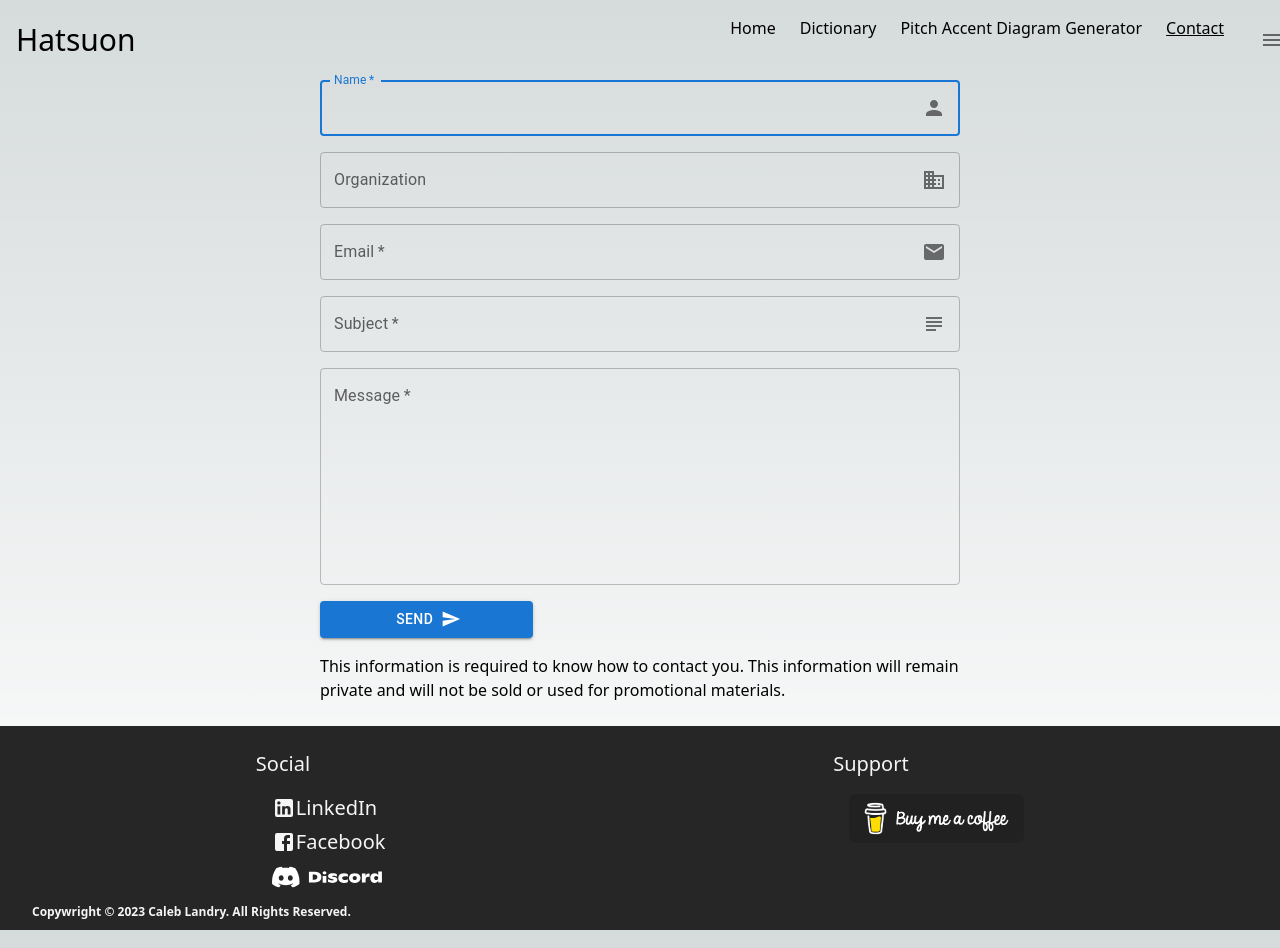
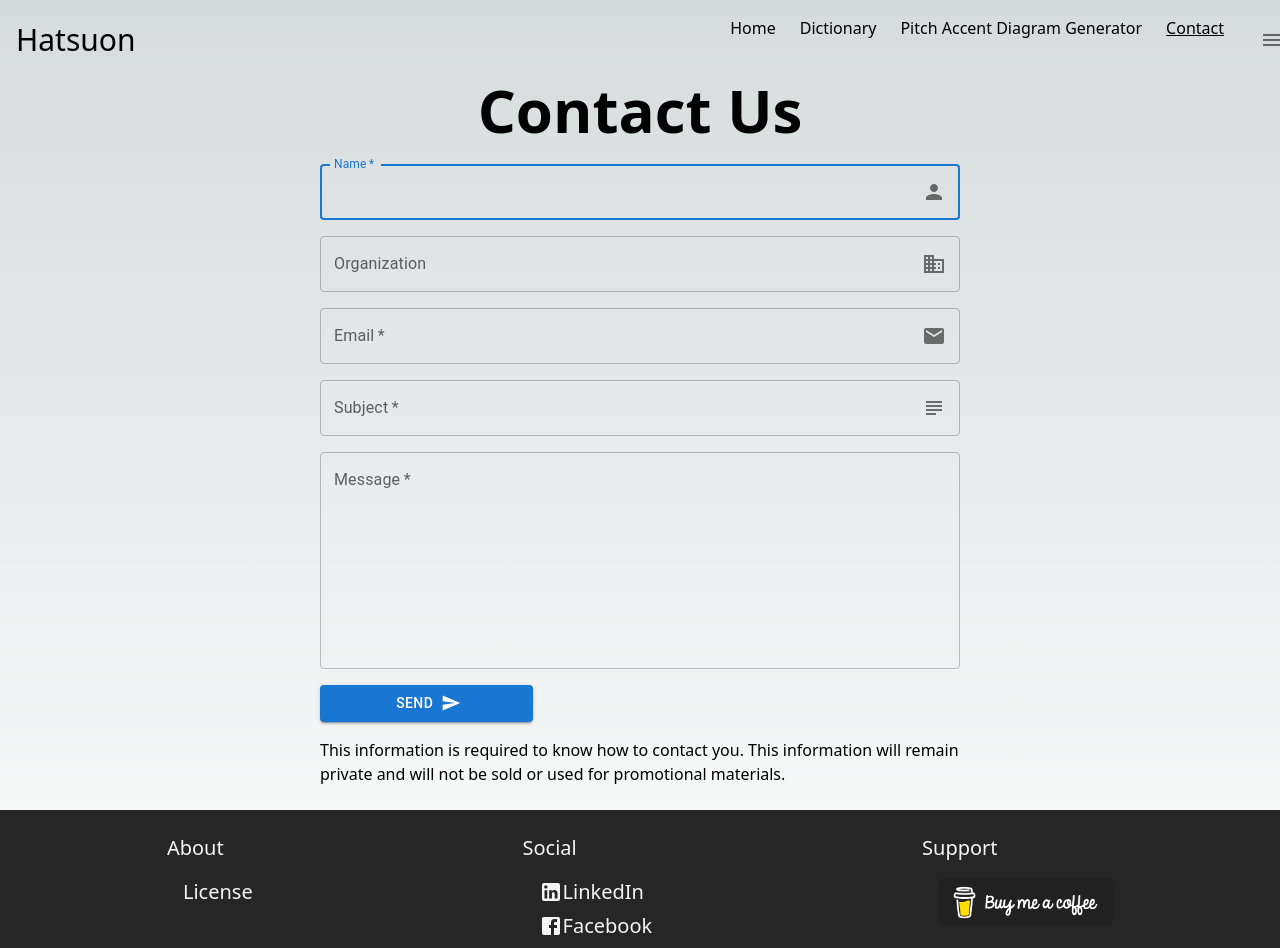
Before and after one commit to Caleblan/hatsuon_dictionary, a Next.js app: page /contact in a window 1280 px wide. Shown: the top 948 px of the page. Built offline with nearby package versions, Linux system fonts and the light colour scheme.

Commit message:
Fixed many styling issues. Fixed contacts slightly

```diff
--- a/components/Dictionary/DictionaryEntry.tsx
+++ b/components/Dictionary/DictionaryEntry.tsx
@@ -11,6 +11,8 @@ import Link from 'next/link'
 
 
 const { fit } = require('furigana');
+
+import * as wanakana from 'wanakana';
 
 import FuriganaWord from './FuriganaWord';
 
@@ -146,12 +148,12 @@ export default function DictionaryEntry({entryInfo /*, diagrams*/, language}: {e
     return (
         <div className="w-full flex mb-4 border-b border-gray-300">
             {/* Used to  */}
-            <div className="flex w-fit mb-4">
-                <div className="w-fit flex flex-col px-4">
+            <div className="w-fit flex flex-col px-4 mb-4">
+                <div className="w-fit flex gap-x-4 flex-col sm:flex-row mb-2">
                     {/* {createWordElement(kanji, kana)} */}
-                    1
-                    <FuriganaWord word={kanji.length > 0 ? kanji[0].text : null} reading={kana[0].text}
+                    <FuriganaWord className="font-bold text-3xl" word={kanji.length > 0 ? kanji[0].text : null} reading={kana[0].text}
                     showFuri={true}/>
+                    <span className="align-baseline">{wanakana.toRomaji(kana[0].text)}</span>
                 </div>
                 <div className="flex flex-col w-3/4">
                     {definitionElements}
--- a/components/Dictionary/DictionaryFooter.tsx
+++ b/components/Dictionary/DictionaryFooter.tsx
@@ -50,7 +50,7 @@ export default function DictionaryFooter({entriesCount, pageEntries, currentPage
             </Tooltip>
 
             <span className="flex items-center align-middle">
-                <TextField className="w-12 mr-2" size="small" value={page}
+                <TextField className="w-14 mr-2" size="small" value={page}
                     InputProps={{spellCheck: false}} inputProps={{ style: {textAlign: 'center', height: "2em", padding: "0.1em 0em 0.1em 0em"} }}
                     onChange={(event:React.ChangeEvent<HTMLTextAreaElement | HTMLInputElement>) => {
                         // Non-number character
@@ -81,7 +81,7 @@ export default function DictionaryFooter({entriesCount, pageEntries, currentPage
                     }
                 }}/>
 
-                <span> {`of ${Math.ceil(entriesCount/pageEntries)}`} </span>
+                <span className="min-w-fit"> {`of ${Math.ceil(entriesCount/pageEntries)}`} </span>
 
             </span>
 
--- a/components/Dictionary/FuriganaWord.tsx
+++ b/components/Dictionary/FuriganaWord.tsx
@@ -6,11 +6,12 @@ interface furigana {
   word: string | null,
   reading: string,
   furi ?: string,
-  showFuri: boolean
+  showFuri: boolean,
+  className: string
 }
 
 
-export default function FuriganaWord({ word, reading, furi, showFuri }: furigana): JSX.Element {
+export default function FuriganaWord({ word, reading, furi, showFuri, className}: furigana): JSX.Element {
 
 
     // If is a valid input, then we add furigana
@@ -31,8 +32,8 @@ export default function FuriganaWord({ word, reading, furi, showFuri }: furigana
         // ))
         // }
         // </Wrapper>
-        <>
-        {word}
-        </>
+        <span className={className}>
+        {word ? word : reading}
+        </span>
   );
 }
--- a/components/Dictionary/SearchBar.tsx
+++ b/components/Dictionary/SearchBar.tsx
@@ -27,10 +27,7 @@ interface input {
 
 export default function DictionaryEntry({query}:input): JSX.Element {
 
-
-      //ONly here so that when back button pressed, the query is also set as the previous one
-    const [searchQuery, updateSearchQuery] = useState<string>(query)
-
+  const [searchQuery, updateSearchQuery] = useState<string>(query)
 
   useEffect(() => {
     updateSearchQuery(query)
--- a/components/Footer/Footer.tsx
+++ b/components/Footer/Footer.tsx
@@ -39,11 +39,14 @@ export default function Footer(): JSX.Element {
             <div className={styling.footerColumns}>
 
                 {/* About */}
-                {/* <nav className={styling.column}>
+                <nav className={styling.column}>
                     <span className={styling.columnHeader}>About</span>
                     <ul className={styling.list}>
+                        <Link className={styling.footerLink} href={links.internalLinks.license} target="_blank" rel="noopener noreferrer">
+                            License
+                        </Link>
                     </ul>
-                </nav> */}
+                </nav>
 
                 {/* Social Links */}
                 <nav className={styling.column}>
@@ -77,8 +80,8 @@ export default function Footer(): JSX.Element {
                     </ul>
                 </nav>
 
-                {/* Contact Links
-                <nav className="Column">
+                {/* Contact Links */}
+                {/* <nav className="Column">
                     <h3 className="ColumnHeader">Contact</h3>
                     <ul>
                         <input></input>
--- a/components/Header/Header.tsx
+++ b/components/Header/Header.tsx
@@ -9,48 +9,46 @@ import {useRouter} from 'next/router';
 
 import links from "../../links.json"
 
-
-
+// Used for styling
+const styling: any[string] = {
+    "header": "w-full mx-4 py-4",
+    "websiteIcon": "w-1/2 flex text-3xl",
+    "headerLink": "hidden md:inline",
+    "menuButton": "md:hidden px-8"
+};
 
 export default function Header() {
 
     const router = useRouter();
 
     return (
-        <header className="w-full mx-4 my-4">
+        <header className={styling.header}>
+
             <nav className="w-full flex items-center">
-                <div className="w-1/2 flex text-3xl">
-                    <Link href={links.internalLinks.home}>Hatsuon</Link>
-                </div>
+
+                {/* Website Icon */}
+                <Link className={styling.websiteIcon} href={links.internalLinks.home}>Hatsuon</Link>
+
+                {/* Header Page Links */}
                 <div className="w-1/2 flex justify-end gap-x-6 space-around">
 
-                    <span className={`lg:visible sm:invisible ${router.asPath == links.internalLinks.home ? "underline" : ""}`}>
-                        {/* <Link href="/dictionary">Dictionary</Link> */}
-                        <Link href={links.internalLinks.home}>Home</Link>
-                    </span>
+                    <Link className={`${styling.headerLink} ${router.asPath == links.internalLinks.home ? "underline" : ""}`}
+                    href={links.internalLinks.home}>Home</Link>
 
-                    <span className={`lg:visible sm:invisible ${router.asPath == links.internalLinks.dictionary ? "underline" : ""}`}>
-                        {/* <Link href="/dictionary">Dictionary</Link> */}
-                        <Link href={links.internalLinks.dictionary}>Dictionary</Link>
-                    </span>
+                    <Link className={`${styling.headerLink} ${router.asPath == links.internalLinks.dictionary ? "underline" : ""}`}
+                    href={links.internalLinks.dictionary}>Dictionary</Link>
 
-                    <span className={`lg:visible sm:invisible ${router.asPath == links.internalLinks.pitchGenerator ? "underline" : ""}`}>
-                        {/* <Link href="/dictionary">Dictionary</Link> */}
-                        <Link href={links.internalLinks.pitchGenerator}>Pitch Accent Diagram Generator</Link>
-                    </span>
+                    <Link className={`${styling.headerLink} ${router.asPath == links.internalLinks.pitchGenerator ? "underline" : ""}`}
+                    href={links.internalLinks.pitchGenerator}>Pitch Accent Diagram Generator</Link>
 
-                    <span className={`lg:visible sm:invisible ${router.asPath == links.internalLinks.contact ? "underline" : ""}`}>
-                        {/* <Link href="/dictionary">Dictionary</Link> */}
-                        <Link href={links.internalLinks.contact}>Contact</Link>
-                    </span>
+                    <Link className={`${styling.headerLink} ${router.asPath == links.internalLinks.contact ? "underline" : ""}`}
+                    href={links.internalLinks.contact}>Contact</Link>
 
-
-                    <IconButton className="px-8 lg:hidden md:visible" size="large" disableRipple={true}>
+                    {/* Menu Button (Meant for mobile/small screens) */}
+                    <IconButton className={styling.menuButton} size="large" disableRipple={true}>
                         <Menu/>
                     </IconButton>
-
                 </div>
-
             </nav>
         </header>
     )
--- a/links.json
+++ b/links.json
@@ -4,6 +4,7 @@
         "home": "/",
         "dictionary": "/dictionary",
         "pitchGenerator": "/pitchGenerator",
+        "license": "/license",
         "contact": "/contact"
     },
     "externalLinks" :
--- a/pages/api/contact.js
+++ b/pages/api/contact.js
@@ -52,7 +52,7 @@ async function sendEmail(req, res) {
     return res.status(error.statusCode || 500).json({ error: error.message });
   }
 
-  return res.status(200).json({ error: "" });
+  return res.status(200).json({ error: "None" });
 }
 
 export default sendEmail;
--- a/pages/contact.tsx
+++ b/pages/contact.tsx
@@ -76,6 +76,9 @@ export default function Contact() {
 
     return (
     <main>
+
+        <h1 className="text-6xl mb-6 font-bold">Contact Us</h1>
+
         <form className="w-1/2 flex flex-col gap-y-4" method="post" onSubmit={handleSubmit} >
 
             <FormControl required={true} className="w-full" variant="outlined">
@@ -98,6 +101,7 @@ export default function Contact() {
             <FormControl className="w-full" variant="outlined">
                 <InputLabel htmlFor="organizationInput">Organization</InputLabel>
                 <OutlinedInput id="organizationInput" label="Organization" autoComplete="organization"
+                    placeholder="i.e. Google"
                     onChange={(event:any) => setOrganization(event.target.value)}
                     // type={showPassword ? 'text' : 'password'}
                     endAdornment={
```
Also changed, not shown: components/DiagramGenerator/GeneratorSettings.tsx (+5 -11 lines), pages/dictionary/search.tsx (+28 -3 lines).
